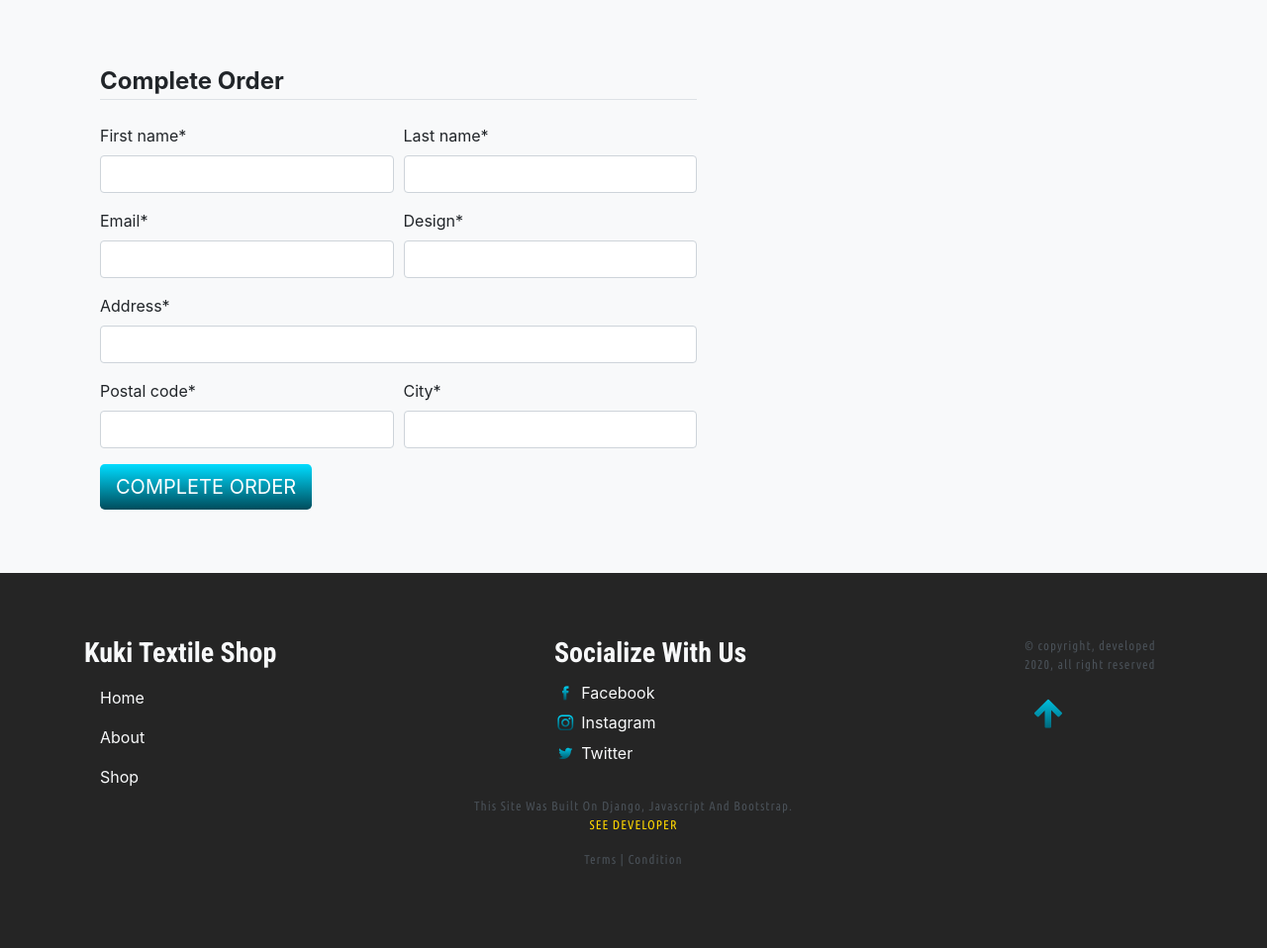
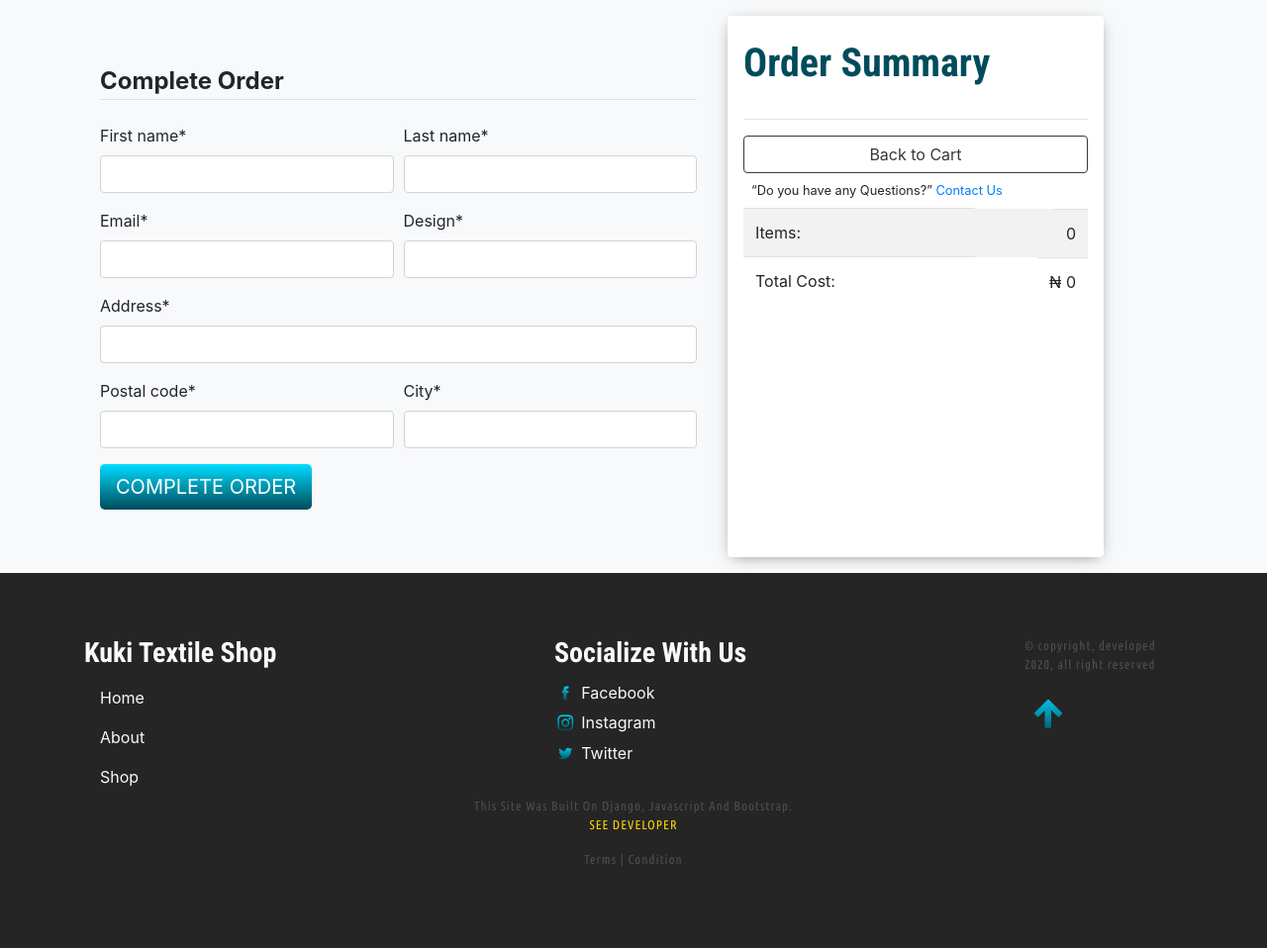
Before and after one commit to ndmichael/Kuki-shop, a Django app: page /orders/create/ in a window 1280 px wide. Shown: the part 56-1014 px from the top of the page at 99% size. Run offline with Django 3.2, Linux system fonts and the light colour scheme; parts of the project's set-up code (start-up, migrations or seed data) failed here and were passed over; some libraries are stand-ins or nearby versions.

Commit message:
fix orders checkout form

```diff
--- a/orders/templates/orders/order/create.html
+++ b/orders/templates/orders/order/create.html
@@ -15,8 +15,40 @@
             </form>
         </div>
 
-            <div class="col-12 col-md-4">
+        <div class="col-12 col-md-4 bg-white rounded py-4 px-3 my-3" style="box-shadow: 0 3px 15px -5px rgba(0, 0, 0, 0.5);">
+            <h1 class="pb-2 mb-4">Order Summary</h1>
+            <hr />
+            <div>
+                <a href="{% url "cart:cart_detail" %}" class="btn btn-outline-dark btn-md btn-block">
+                    Back to Cart
+                </a>
+                <small class="float-left p-2"><Q>Do you have any Questions?</Q> <a href="href">Contact Us</a></small>
+            </div>
+            <table class="w-100 mb-4 p-4 table table-striped table-hover">
+                <tr>
+                    <td> Items: </td>
+                    <td class="float-right"> {{ cart|length  }} </td>
+                </tr>
+                <tr>
+                    <td>Total Cost: </td>
+                    <td class="float-right"> &#x20A6; {{ cart.get_total_price }} </td>
+                </tr>
+            </table>
 
+            <table class=" table table-border" style="box-shadow: 0 5px 7px -3px rgba(0, 0, 0, 0.3);">
+                {% for item in cart %}
+                    {% with product=item.product %}
+                    <tr>
+                        <td><img src="{{ product.image.url }}" class="img-fluid cart-img" style="width: 50px; height: 50px;" /></td>
+                        <td> {{ product.name  }} </td>
+                        <td> &times;{{item.quantity}}</td>
+                    </tr>
+                    {% endwith %}
+                {% endfor %}
+            </table>
+
+
+        </div>
     </div>
 </div>
 
```
Lines whose indentation alone changed are shown as unchanged.
